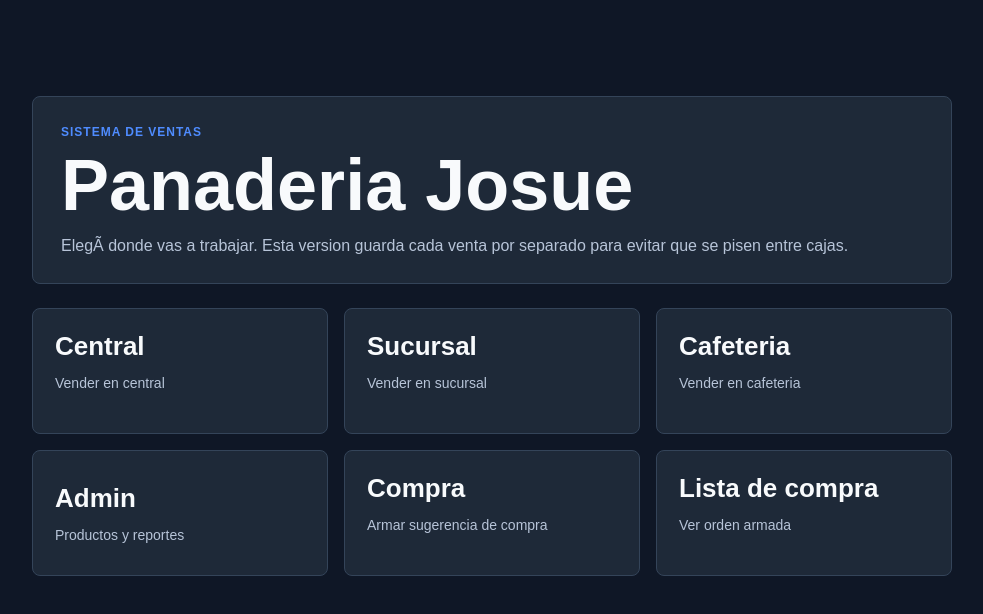
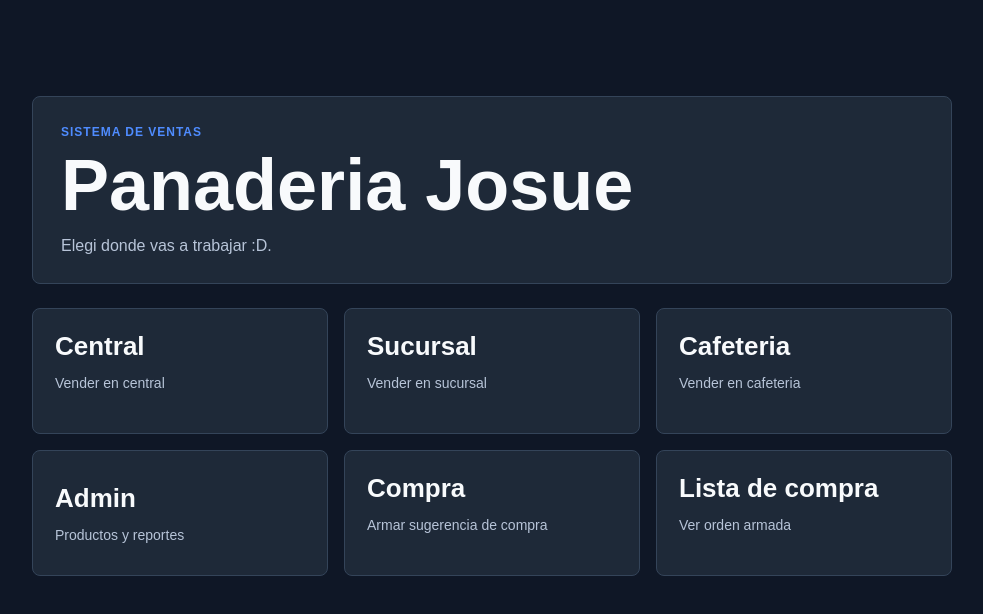
Before and after one commit to LocurJJ/Ventas-Panaderia-y-Cafeteria, a plain HTML site: page index.html in a window 1280 px wide. Shown: the whole page, without its empty margins (148-1131 px from the left). Drawn offline with Linux system fonts and the light colour scheme.

Commit message:
Update index.html

```diff
--- a/index.html
+++ b/index.html
@@ -11,7 +11,7 @@
     <section class="hero-panel">
       <p class="eyebrow">Sistema de ventas</p>
       <h1>Panaderia Josue</h1>
-      <p>ElegÃ­ donde vas a trabajar. Esta version guarda cada venta por separado para evitar que se pisen entre cajas.</p>
+      <p>Elegi donde vas a trabajar :D.</p>
     </section>
 
     <section class="home-grid">
```
